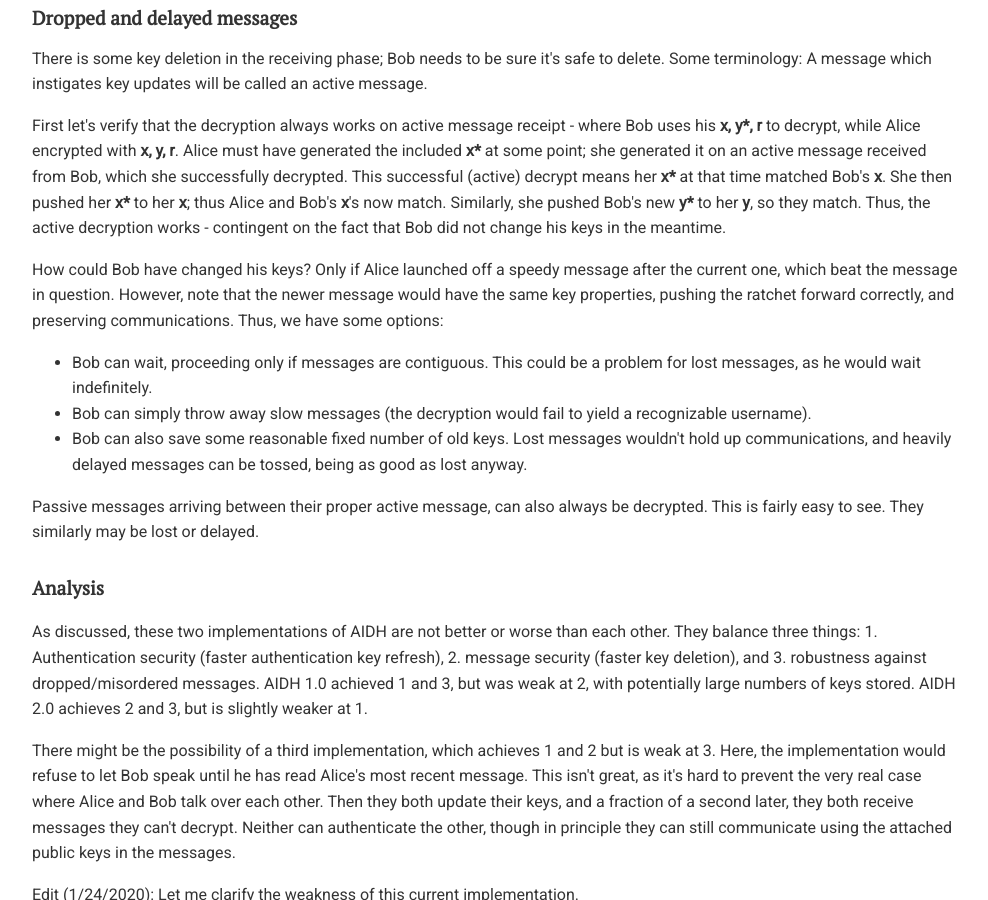
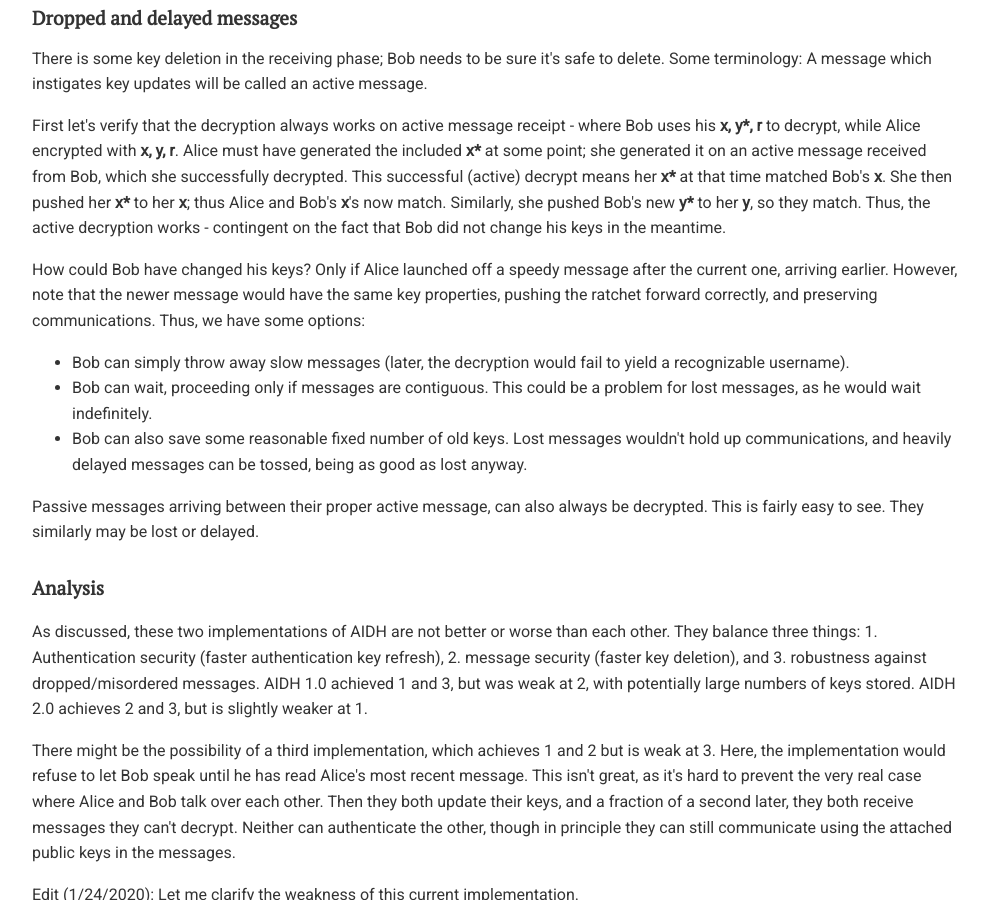
Before and after one commit to chatscrypt/chatscrypt.github.io, a Jekyll site: the page built from _posts/2020-01-24-the-chatscrypt-architecture-part-iv-authenticated-inductive-diffie-hellman-2.html, in a window 1280 px wide and 900 px high, scrolled down 1682 px. Shown: the whole window, without its empty margins (143-1131 px from the left). Built offline with Jekyll 4.4.1, drawn with Linux system fonts in a browser that asks for light colours; comment, search, counter and statistics services are not loaded.

Commit message:
Update 2020-01-24-the-chatscrypt-architecture-part-iv-authenticated-inductive-diffie-hellman-2.html

```diff
--- a/_posts/2020-01-24-the-chatscrypt-architecture-part-iv-authenticated-inductive-diffie-hellman-2.html
+++ b/_posts/2020-01-24-the-chatscrypt-architecture-part-iv-authenticated-inductive-diffie-hellman-2.html
@@ -63,10 +63,10 @@ There is some key deletion in the receiving phase; Bob needs to be sure it's saf
 
 <p>First let's verify that the decryption always works on active message receipt - where Bob uses his <b>x, y*, r</b> to decrypt, while Alice encrypted with <b>x, y, r</b>. Alice must have generated the included <b>x*</b> at some point; she generated it on an active message received from Bob, which she successfully decrypted. This successful (active) decrypt means her <b>x*</b> at that time matched Bob's <b>x</b>. She then pushed her <b>x*</b> to her <b>x</b>; thus Alice and Bob's <b>x</b>'s now match. Similarly, she pushed Bob's new <b>y*</b> to her <b>y</b>, so they match. Thus, the active decryption works - contingent on the fact that Bob did not change his keys in the meantime.
 
-<p>How could Bob have changed his keys? Only if Alice launched off a speedy message after the current one, which beat the message in question. However, note that the newer message would have the same key properties, pushing the ratchet forward correctly, and preserving communications. Thus, we have some options:
+<p>How could Bob have changed his keys? Only if Alice launched off a speedy message after the current one, arriving earlier. However, note that the newer message would have the same key properties, pushing the ratchet forward correctly, and preserving communications. Thus, we have some options:
   <ul>
+<li>Bob can simply throw away slow messages (later, the decryption would fail to yield a recognizable username).
 <li>Bob can wait, proceeding only if messages are contiguous. This could be a problem for lost messages, as he would wait indefinitely.
-<li>Bob can simply throw away slow messages (the decryption would fail to yield a recognizable username).
 <li>Bob can also save some reasonable fixed number of old keys. Lost messages wouldn't hold up communications, and heavily delayed messages can be tossed, being as good as lost anyway.
 </ul>
 
```
